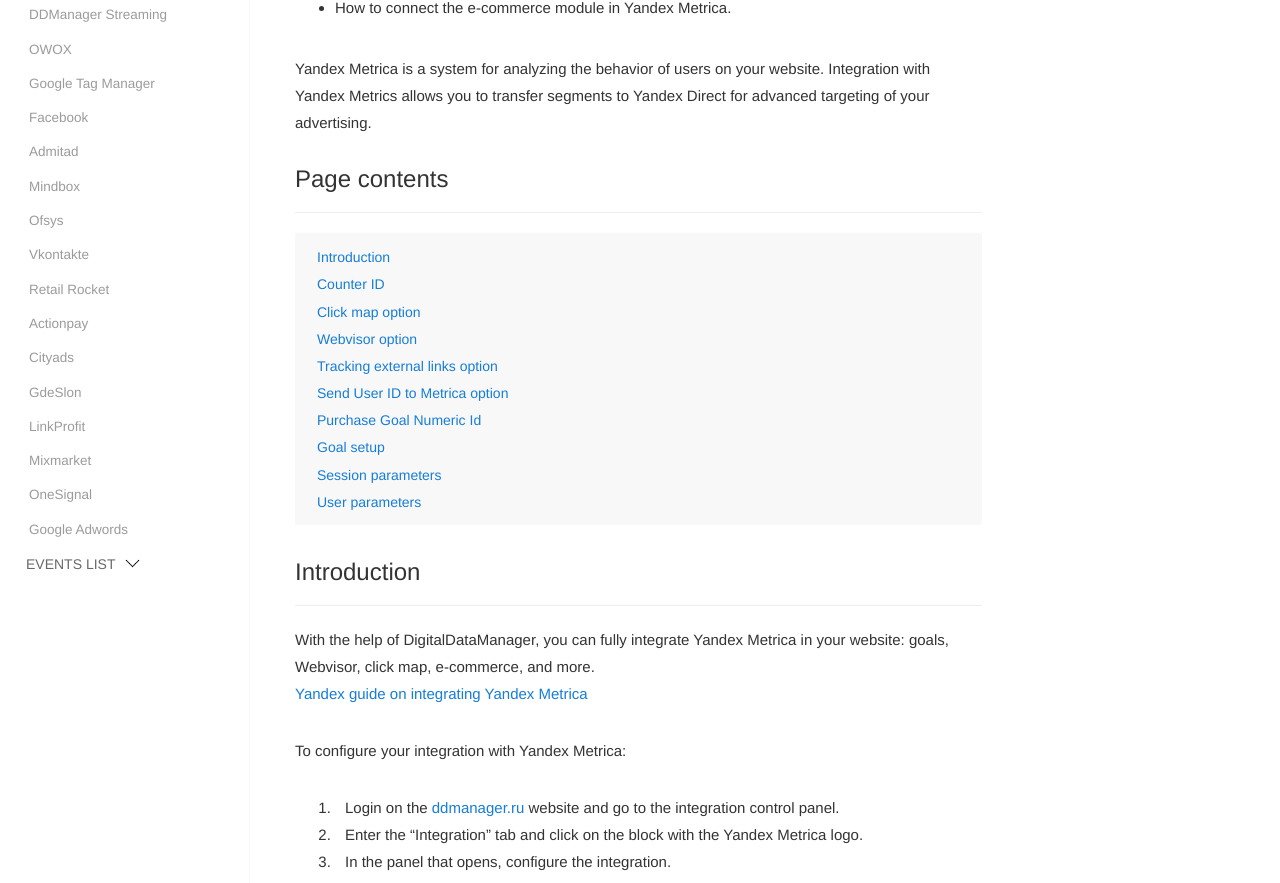
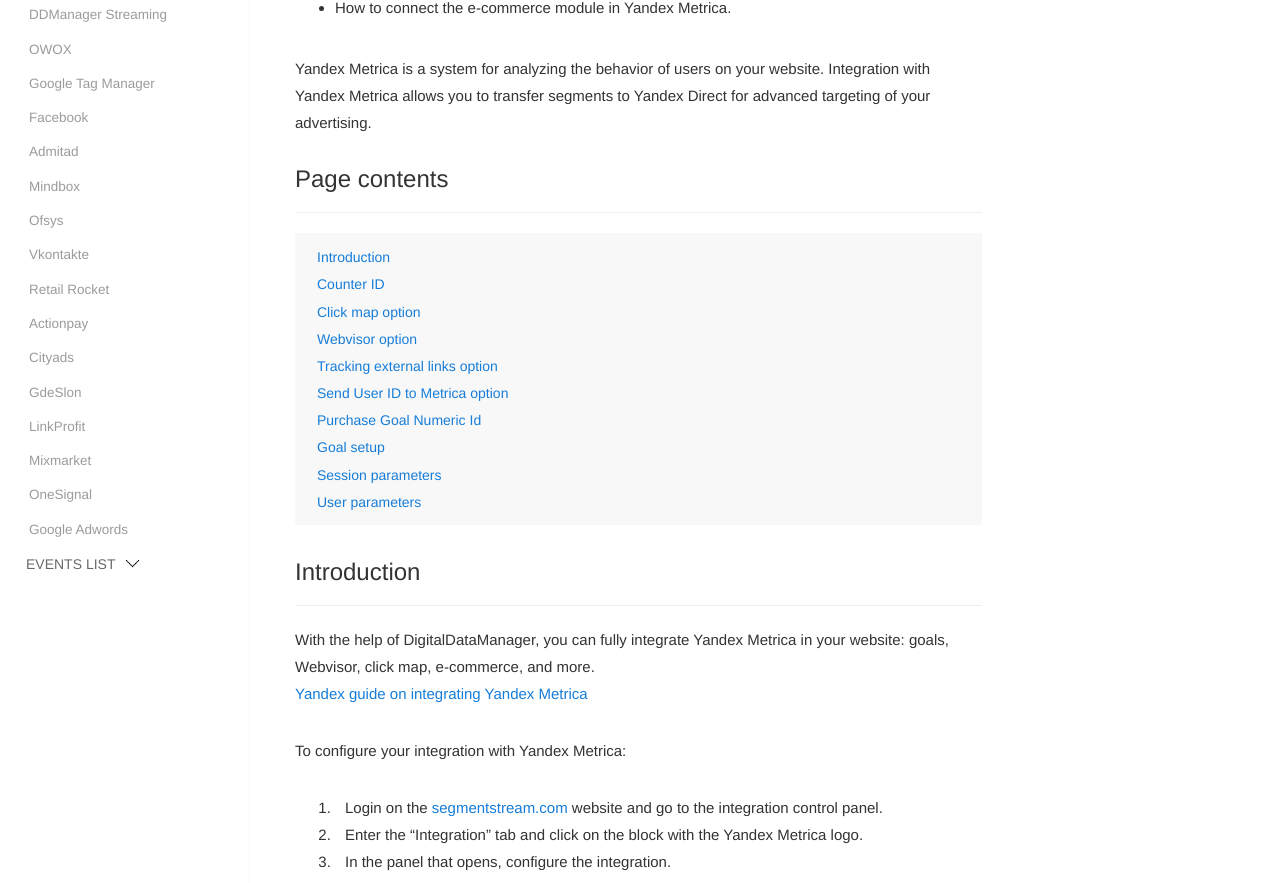
Before and after one commit to segmentstream-com/segmentstream-com.github.io, a Jekyll site: the page built from _docs/integrations/yandex-metrica.md, in a window 1280 px wide and 1400 px high. Shown: the part 347-1230 px from the top of the window. Built offline with Jekyll 4.4.1, drawn with Linux system fonts in a browser that asks for light colours; nearby versions of some CDN libraries.

Commit message:
YM typo and link fix

```diff
--- a/_docs/integrations/yandex-metrica.md
+++ b/_docs/integrations/yandex-metrica.md
@@ -13,7 +13,7 @@
 * How to connect the click map and Webvisor.
 * How to connect the e-commerce module in Yandex Metrica.
 
-Yandex Metrica is a system for analyzing the behavior of users on your website. Integration with Yandex Metrics allows you to transfer segments to Yandex Direct for advanced targeting of your advertising.
+Yandex Metrica is a system for analyzing the behavior of users on your website. Integration with Yandex Metrica allows you to transfer segments to Yandex Direct for advanced targeting of your advertising.
 
 ### Page contents
 ------
@@ -36,7 +36,7 @@
 [Yandex guide on integrating Yandex Metrica](https://yandex.com/support/metrica/index.html)
 
 To configure your integration with Yandex Metrica:
-1. Login on the [ddmanager.ru](https://admin.ddmanager.ru/) website and go to the integration control panel.
+1. Login on the [segmentstream.com](https://admin.ddmanager.ru/) website and go to the integration control panel.
 2. Enter the "Integration" tab and click on the block with the Yandex Metrica logo.
 3. In the panel that opens, configure the integration.
 ![](/img/integrations.ym.settings.png)
@@ -130,4 +130,4 @@
 If you want to send a user segment to Yandex Metrica, for example an RFM segment or a sign that the user is subscribed to a mailing list or a sign that the user has an abandoned cart, you can set up the transmission of user parameters.
 The configuration process is described in detail in [session parameters](#8)
 
-[Yandex guide on user parameters](https://yandex.ru/support/metrika/data/user-params.html)
+[Yandex guide on user parameters](https://yandex.com/support/metrika/data/user-params.html)
```
